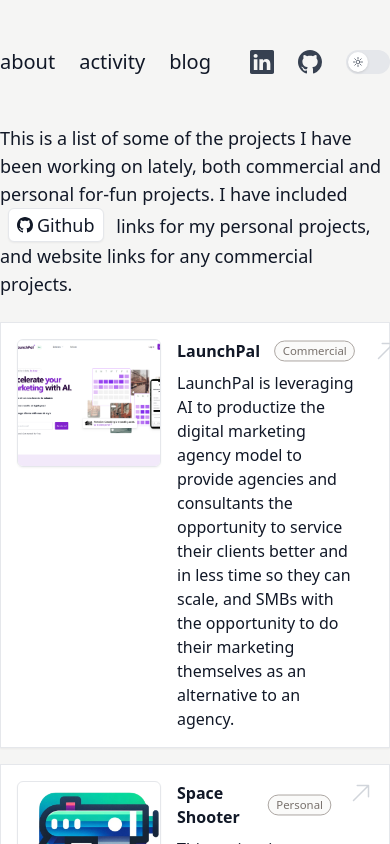
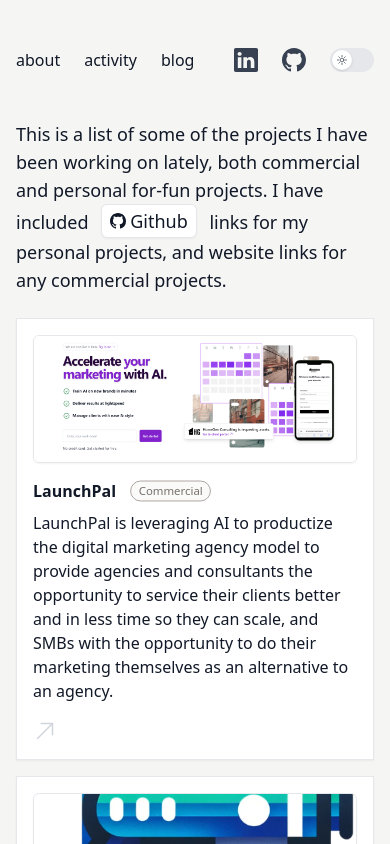
Before and after one commit to RGuzzy96/personal, a Next.js app: page /activity in a window 390 px wide. Shown: the top 844 px of the page. Built offline with nearby package versions, Linux system fonts and the light colour scheme.

Commit message:
made responsive

```diff
--- a/components/activity.tsx
+++ b/components/activity.tsx
@@ -45,7 +45,7 @@
             {/* Content section */}
             <div className="flex flex-col gap-4">
                 {activityItems.map(item => (
-                    <Link href={item.href} target="_blank" rel="noopener noreferrer" key={item.title} className="group flex gap-x-4 p-4 border shadow-sm bg-white">
+                    <Link href={item.href} target="_blank" rel="noopener noreferrer" key={item.title} className="group flex flex-col sm:flex-row gap-4 p-4 border shadow-sm bg-white">
                         {item.imageSrc &&
                         <div className="flex-1 min-w-[144px]">
                             <img src={item.imageSrc} className="border rounded-md shadow-sm h-32 object-cover w-full"/>
--- a/components/nav.tsx
+++ b/components/nav.tsx
@@ -21,11 +21,11 @@
 
 export default function Nav({children}) {
     return(
-        <div className="w-full flex flex-col min-h-screen bg-stone-100 dark:bg-black items-center justify-start">
+        <div className="w-full flex flex-col min-h-screen bg-stone-100 dark:bg-black items-center justify-start px-4">
             <div className="w-full my-12 max-w-4xl flex items-center justify-between gap-x-6">
                 <div className="flex gap-x-6 items-center">
                     {navItems.map(item => (
-                    <Link href={item.href} key={item.name} className="text-gray-900 dark:text-stone-300 dark:hover:text-stone-200 text-xl hover:text-gray-700">
+                    <Link href={item.href} key={item.name} className="text-gray-900 dark:text-stone-300 dark:hover:text-stone-200 sm:text-xl hover:text-gray-700">
                         {item.name}
                     </Link>
                     ))}
```
